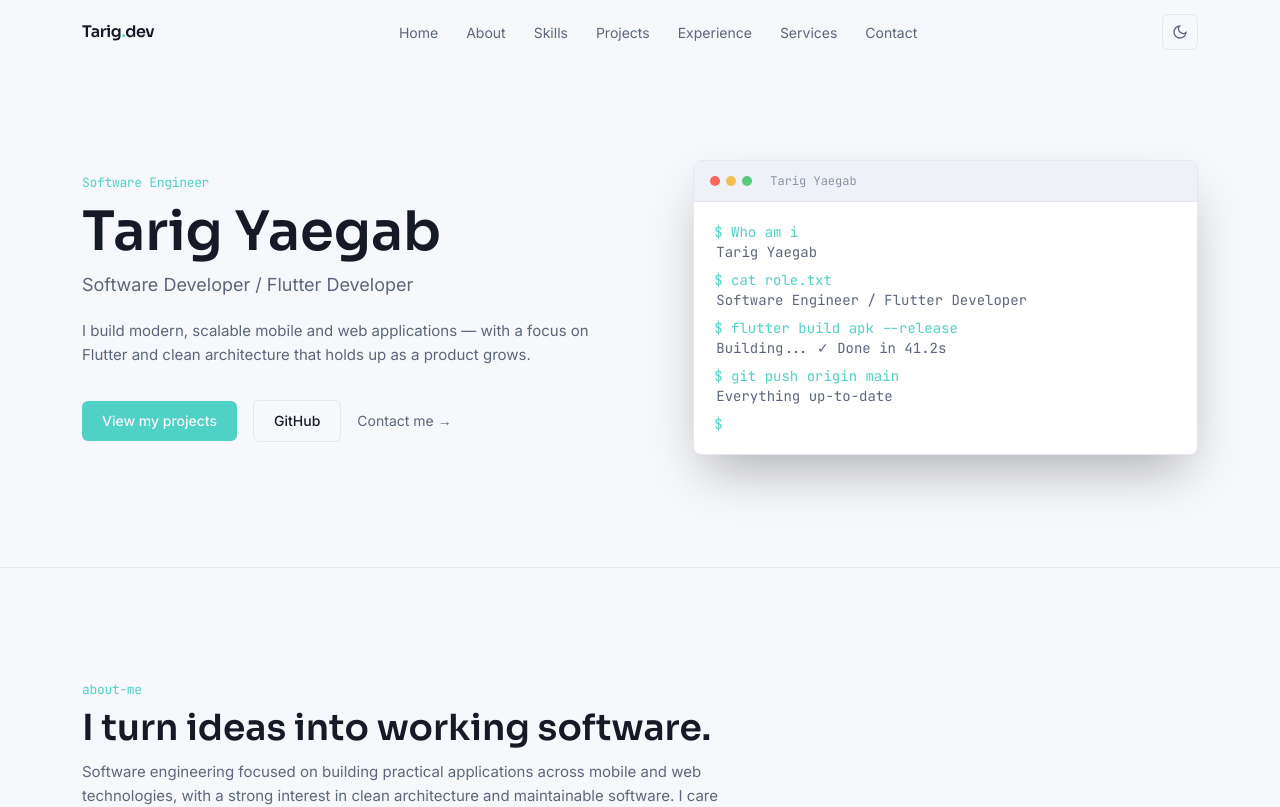
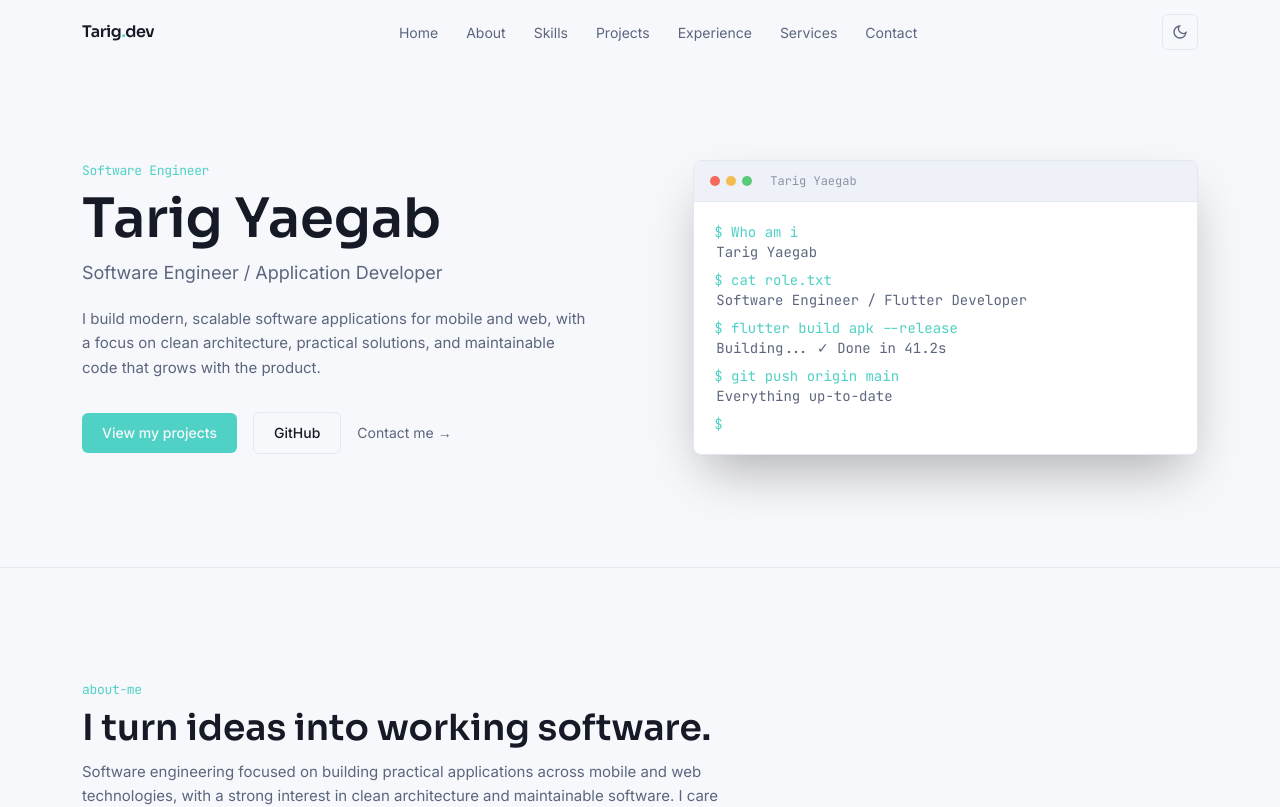
Before and after one commit to TarigYaegab/My-Portfolio, a React (Vite) app in the folder tarig-portfolio/: page / in a window 1280 px wide. Shown: the top 807 px of the page. Built offline with nearby package versions, Linux system fonts and the light colour scheme; the HTML template or start-up script is replaced by a standard one.

Commit message:
Update name

```diff
--- a/tarig-portfolio/src/components/sections/Hero.tsx
+++ b/tarig-portfolio/src/components/sections/Hero.tsx
@@ -9,10 +9,11 @@ export default function Hero() {
           <h1 className="mt-3 font-display text-4xl sm:text-5xl lg:text-[3.4rem] font-semibold leading-[1.08] text-ink">
             Tarig Yaegab
           </h1>
-          <p className="mt-3 text-lg text-ink-muted">Software Developer / Flutter Developer</p>
+          <p className="mt-3 text-lg text-ink-muted">Software Engineer / Application Developer</p>
           <p className="mt-5 max-w-lg text-[15px] leading-relaxed text-ink-muted">
-            I build modern, scalable mobile and web applications — with a focus on Flutter and
-            clean architecture that holds up as a product grows.
+            I build modern, scalable software applications for mobile and web,
+            with a focus on clean architecture, practical solutions, and
+            maintainable code that grows with the product.
           </p>
 
           <div className="mt-8 flex flex-wrap items-center gap-4">
```
